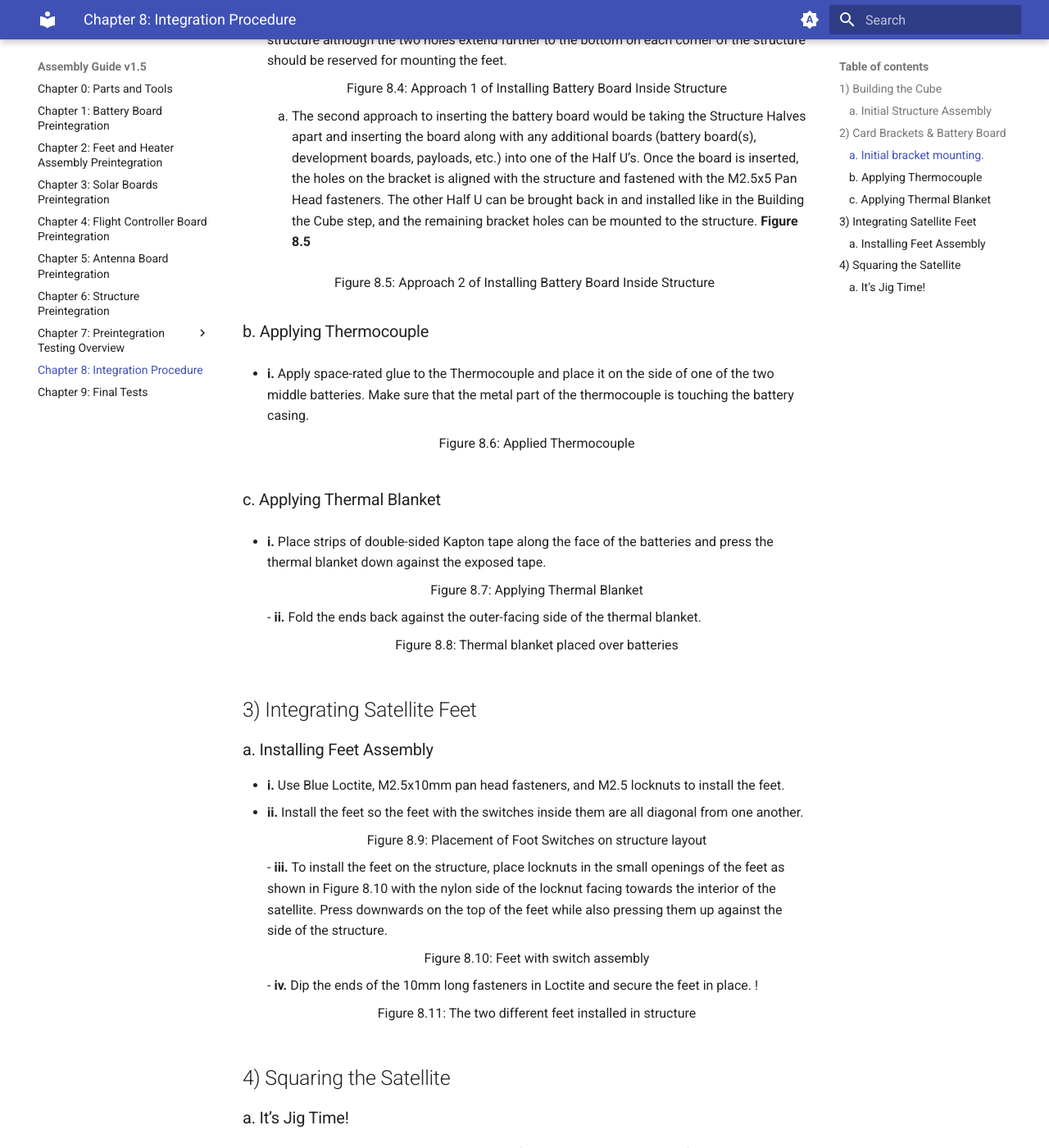
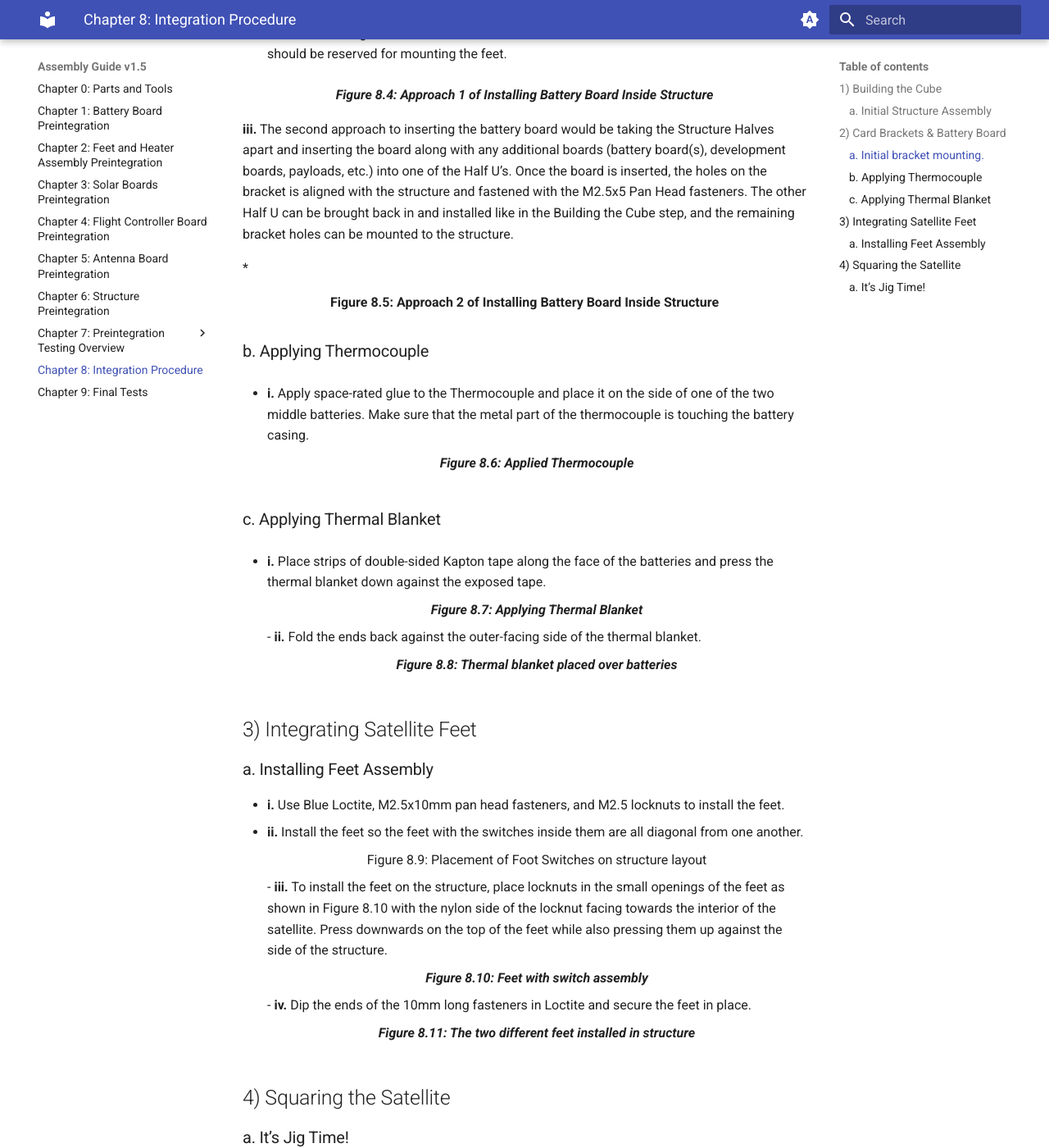
Before and after one commit to proveskit/Documentation, an MkDocs documentation site: the page built from docs/Assembly_Guide_V2/Chapter_8.md, in a window 1280 px wide and 1400 px high, scrolled down 1279 px. Shown: the whole window at 82% size. Built offline with MkDocs 1.6.1 and Material for MkDocs 9.7.7, drawn with Linux system fonts in a browser that asks for light colours; some of the changed text lies outside the part shown.

Commit message:
UPDATE
upd

```diff
--- a/docs/Assembly_Guide_V2/Chapter_8.md
+++ b/docs/Assembly_Guide_V2/Chapter_8.md
@@ -5,7 +5,7 @@
   - **i.** For this part of the integration, you will need two Main “U” halves, four small L-shaped brackets, and stainless steel 5mm long M2.5 Button Head fasteners.
 
 
-    <p align="center">Fig 8.1: Main structure components</p>
+    *<p align="center">**Figure 8.1: Main structure components**</p>*
 
 !!! note
     It is extremely important that the button head fasteners are used in this step and NOT the pan head fasteners for the L Brackets as this will allow the Solar Boards to fit on top of the fasteners.
@@ -13,7 +13,7 @@
 
   - **ii.** Loosely attach the two halves together using the four L-brackets and 5mm fasteners as shown in figure 8.1 below. Ensure not to over-tighten as we will “square up” the structure later using a jig.
 
-    <p align="center">Figure 8.2: Example of how to attach the L brackets to initial structure assembly.</p>
+*<p align="center">**Figure 8.2: Example of how to attach the L brackets to initial structure assembly.**</p>*
 
 !!! warning
     Make sure to ALWAYS screw in the fasteners horizontally when dealing with pre-installed pem-nuts.
@@ -26,29 +26,29 @@
 ### a. Initial bracket mounting.
   - **i.** Secure 2 battery board card brackets onto the board using M2.5x5mm Pan Head bolts as shown in Figure 8.3 below.
 
-    <p align="center">Figure 8.3: Initial Card Bracket Mount to Battery Board</p>
+    *<p align="center">**Figure 8.3: Initial Card Bracket Mount to Battery Board**</p>*
   - **ii.** There are two separate approaches to this next step:
     1. Angle the board diagonally with attached brackets and insert into the internal volume of the main structure. Use the board mounting holes on the main structure to secure the battery board using M2.5x5mm pan head bolts. There are several mounting hole options through the vertical length of the structure although the two holes extend further to the bottom on each corner of the structure should be reserved for mounting the feet.
 
-    <p align="center">Figure 8.4: Approach 1 of Installing Battery Board Inside Structure</p>
+   *<p align="center">**Figure 8.4: Approach 1 of Installing Battery Board Inside Structure**</p>*
 
-    2. The second approach to inserting the battery board would be taking the Structure Halves apart and inserting the board along with any additional boards (battery board(s), development boards, payloads, etc.) into one of the Half U’s. Once the board is inserted, the holes on the bracket is aligned with the structure and fastened with the M2.5x5 Pan Head fasteners. The other Half U can be brought back in and installed like in the Building the Cube step, and the remaining bracket holes can be mounted to the structure.  **Figure 8.5**
+  **iii.** The second approach to inserting the battery board would be taking the Structure Halves apart and inserting the board along with any additional boards (battery board(s), development boards, payloads, etc.) into one of the Half U’s. Once the board is inserted, the holes on the bracket is aligned with the structure and fastened with the M2.5x5 Pan Head fasteners. The other Half U can be brought back in and installed like in the Building the Cube step, and the remaining bracket holes can be mounted to the structure.
 
 
-<p align="center">Figure 8.5: Approach 2 of Installing Battery Board Inside Structure</p>
+*<p align="center">**Figure 8.5: Approach 2 of Installing Battery Board Inside Structure**</p>
 
 ### b. Applying Thermocouple
   - **i.** Apply space-rated glue to the Thermocouple and place it on the side of one of the two middle batteries. Make sure that the metal part of the thermocouple is touching the battery casing.
 
-    <p align="center">Figure 8.6: Applied Thermocouple</p>
+    *<p align="center">**Figure 8.6: Applied Thermocouple**</p>*
 
 ### c. Applying Thermal Blanket
   - **i.** Place strips of double-sided Kapton tape along the face of the batteries and press the thermal blanket down against the exposed tape.
 
-    <p align="center">Figure 8.7: Applying Thermal Blanket</p>
+    *<p align="center">**Figure 8.7: Applying Thermal Blanket**</p>*
   - **ii.** Fold the ends back against the outer-facing side of the thermal blanket.
 
-    <p align="center">Figure 8.8: Thermal blanket placed over batteries</p>
+    *<p align="center">**Figure 8.8: Thermal blanket placed over batteries**</p>*
 
 ## 3) Integrating Satellite Feet
 ### a. Installing Feet Assembly
@@ -58,10 +58,10 @@
     <p align="center">Figure 8.9: Placement of Foot Switches on structure layout</p>
   - **iii.** To install the feet on the structure, place locknuts in the small openings of the feet as shown in Figure 8.10 with the nylon side of the locknut facing towards the interior of the satellite. Press downwards on the top of the feet while also pressing them up against the side of the structure.
 
-    <p align="center">Figure 8.10: Feet with switch assembly</p>
+    *<p align="center">**Figure 8.10: Feet with switch assembly**</p>*
   - **iv.** Dip the ends of the 10mm long fasteners in Loctite and secure the feet in place.
-    !
-    <p align="center">Figure 8.11: The two different feet installed in structure</p>
+
+    *<p align="center">**Figure 8.11: The two different feet installed in structure**</p>*
 
 ## 4) Squaring the Satellite
 ### a. It’s Jig Time!
@@ -71,6 +71,6 @@
     If you cannot fit the satellite into the jig, loosen the fasteners on the structure (not including the feet) and attempt to fit it again.
 
 
-<p align="center">Figure 8.12: Example of squaring the satellite inside a 3D-printed jig.</p>
+*<p align="center">**Figure 8.12: Example of squaring the satellite inside a 3D-printed jig.**</p>*
 
 - Without taking the satellite out, unscrew fasteners one at a time and secure them by dipping them in Blue Loctite and placing them back in the structure. Be careful with the fasteners that are screwed into the small L brackets.
```
Also changed, not shown: docs/Assembly_Guide_V2/Chapter_4.md (+11 -11 lines), docs/Assembly_Guide_V2/Chapter_5.md (+14 -11 lines), docs/Assembly_Guide_V2/Chapter_6.md (+1 -1 lines), docs/Assembly_Guide_V2/Chapter_9.md (+2 -1 lines).
